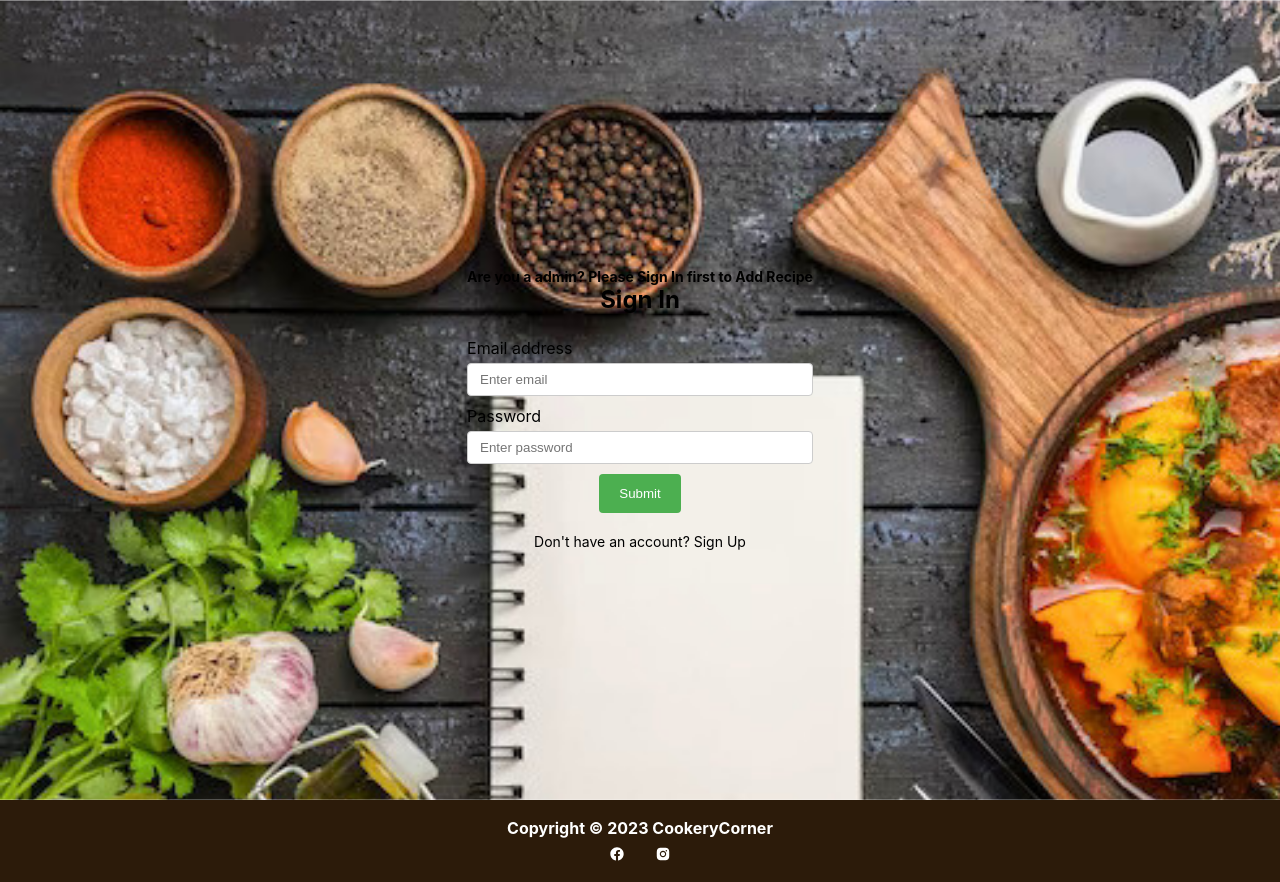
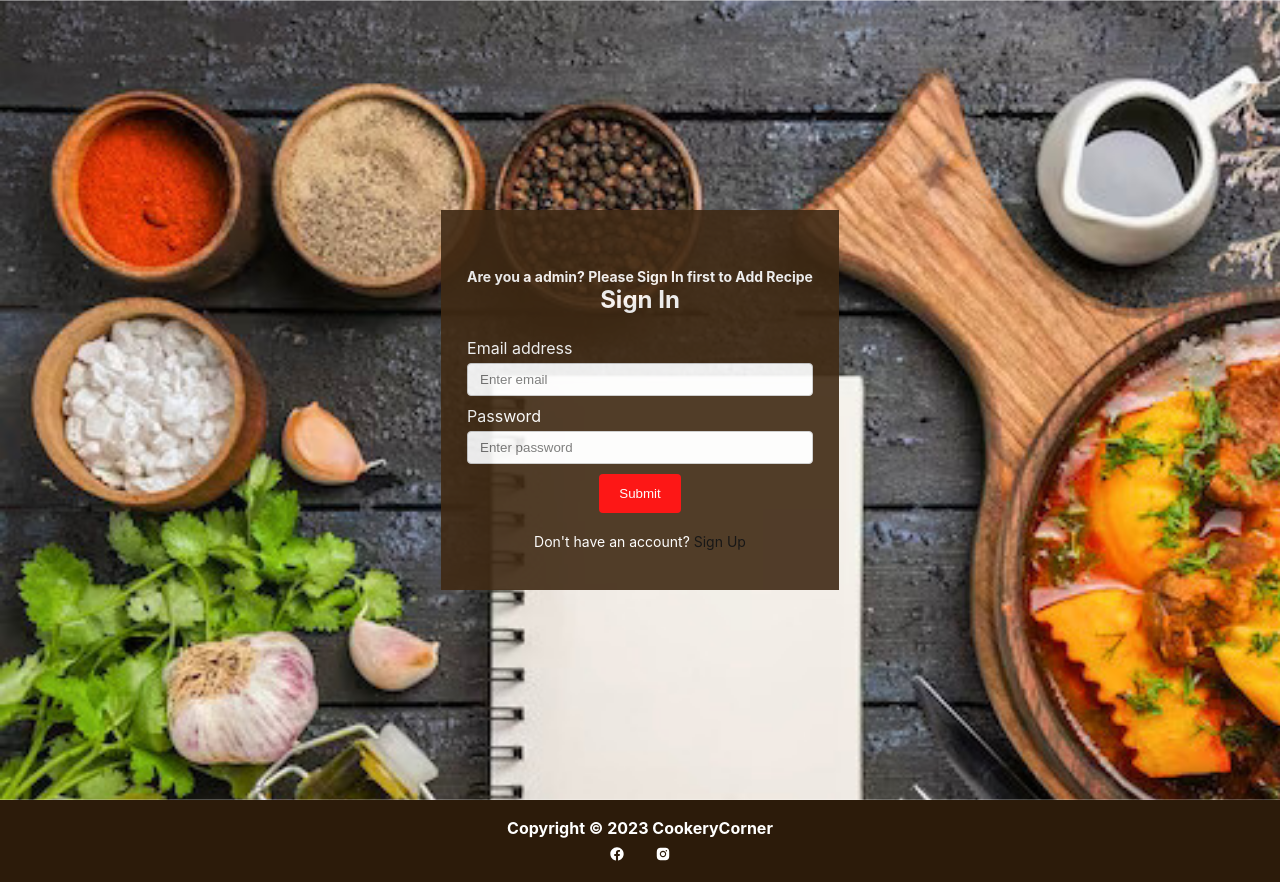
Before and after one commit to SANJANASOLANGA/ReactFoodRecipe, a React (Create React App) app in the folder Client/: page /sign-in in a window 1280 px wide. Built offline with nearby package versions, Linux system fonts and the light colour scheme.

Commit message:
Added bg color for form container

```diff
--- a/Client/src/style.css
+++ b/Client/src/style.css
@@ -481,6 +481,10 @@ a {
   max-width: 400px;
   margin: 0 auto;
   text-align: center;
+  background-color: #402a14;
+  opacity: 0.9;
+  padding: 2%;
+  color: white;
 }
 
 .form-container h6 {
@@ -510,7 +514,7 @@ a {
 }
 
 .form-container button[type="submit"] {
-  background-color: #4CAF50;
+  background-color: red;
   color: white;
   padding: 12px 20px;
   border: none;
```
